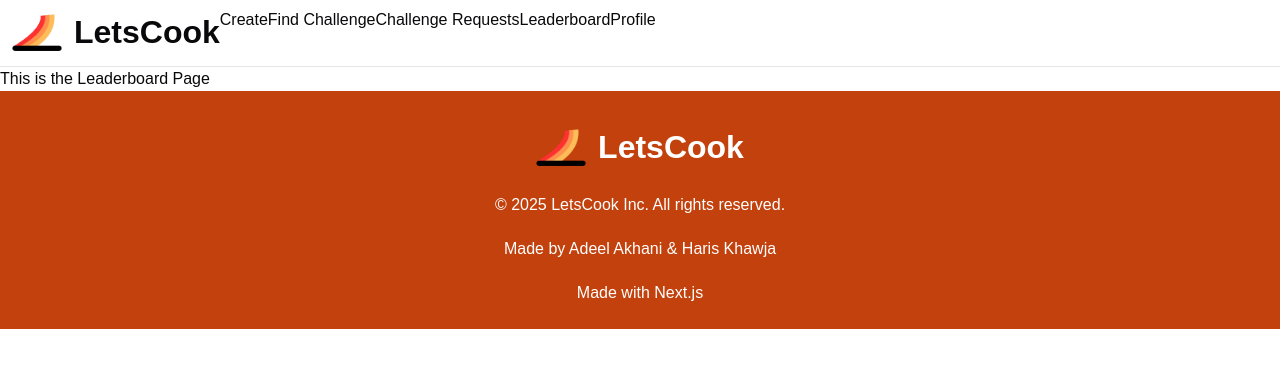
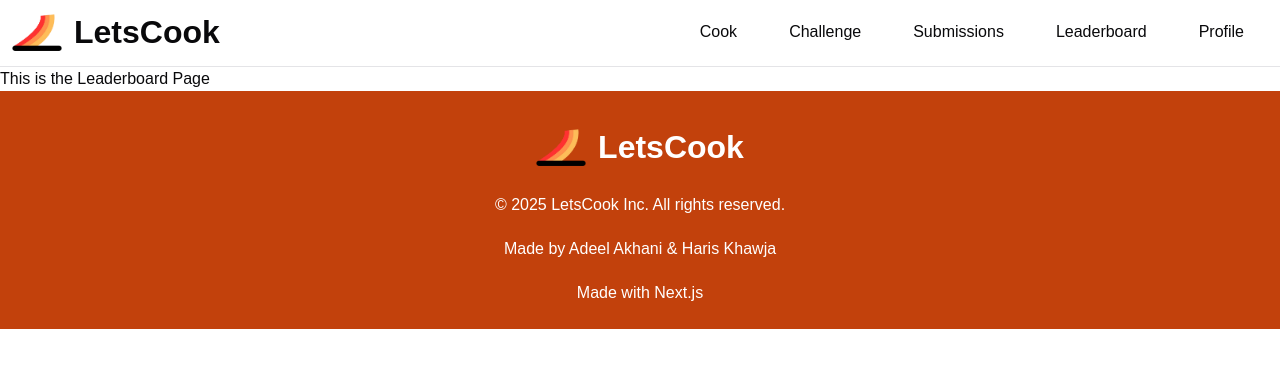
Before and after one commit to adeelakhani/LetsCook, a Next.js app in the folder letscook/client/: page /authenticated/leaderboard in a window 1280 px wide. Shown: the top 368 px of the page. Built offline with nearby package versions, Linux system fonts and the light colour scheme.

Commit message:
layout fix and navbar design

```diff
--- a/letscook/client/src/app/authenticated/layout.tsx
+++ b/letscook/client/src/app/authenticated/layout.tsx
@@ -1,19 +1,19 @@
 "use client"
 import Link from 'next/link'
 import Image from "next/image"
+import { Button } from "@/components/ui/button"
 
 const links = [
-  {name : "Create", href : "/authenticated/create"},
-  {name : "Find Challenge", href : "/authenticated/find-challenge"},
-  {name : "Challenge Requests", href : "/authenticated/challenge-requests"},
+  {name : "Cook", href : "/authenticated/cook"},
+  {name : "Challenge", href : "/authenticated/challenge"},
+  {name : "Submissions", href : "/authenticated/submissions"},
   {name : "Leaderboard", href : "/authenticated/leaderboard"},
   {name : "Profile", href : "/authenticated/profile"}
 ]
 
 export default function Layout({ children }: { children: React.ReactNode}) {
   return (
-    <html>
-      <body>
+      <div>
         {/* Top Horizontal Row */}
         <div className="flex pl-3 pt-2 pb-2">
           <Image
@@ -24,23 +24,22 @@
           />
           <h1 className="text-[2em] ml-3 font-bold">LetsCook</h1>
 
+          <div className="ml-auto mt-1">
             {links.map( (link) => {
               return (
                 <Link
                   key={link.name}
                   href={link.href}
                 >
-              <p>{link.name}</p>
+                  <Button variant="ghost" className="mr-5 text-[1em] hover:bg-orange-500 hover:text-white">{link.name}</Button>
 
                 </Link>
               )
             })}
           </div>
+        </div>
         <hr/>
-
-
-        {children}
-      </body>
-    </html>
+        <main>{children}</main>
+      </div>
   )
 }
```
Also changed, not shown: letscook/client/src/app/authenticated/challenge/page.tsx (renamed from letscook/client/src/app/authenticated/find-challenge/page.tsx), letscook/client/src/app/authenticated/cook/page.tsx (renamed from letscook/client/src/app/authenticated/create/page.tsx), letscook/client/src/app/authenticated/submissions/page.tsx (renamed from letscook/client/src/app/authenticated/challenge-requests/page.tsx). Lines whose indentation alone changed are shown as unchanged.
